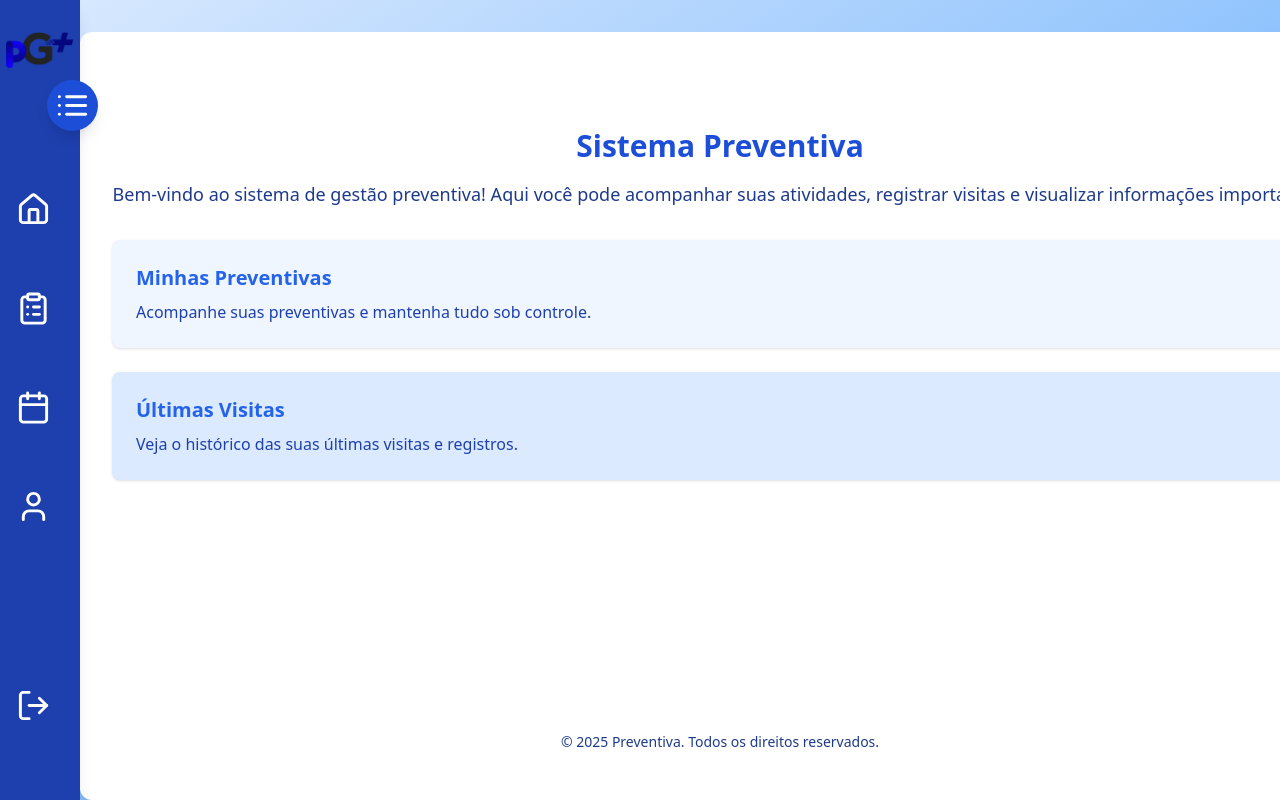
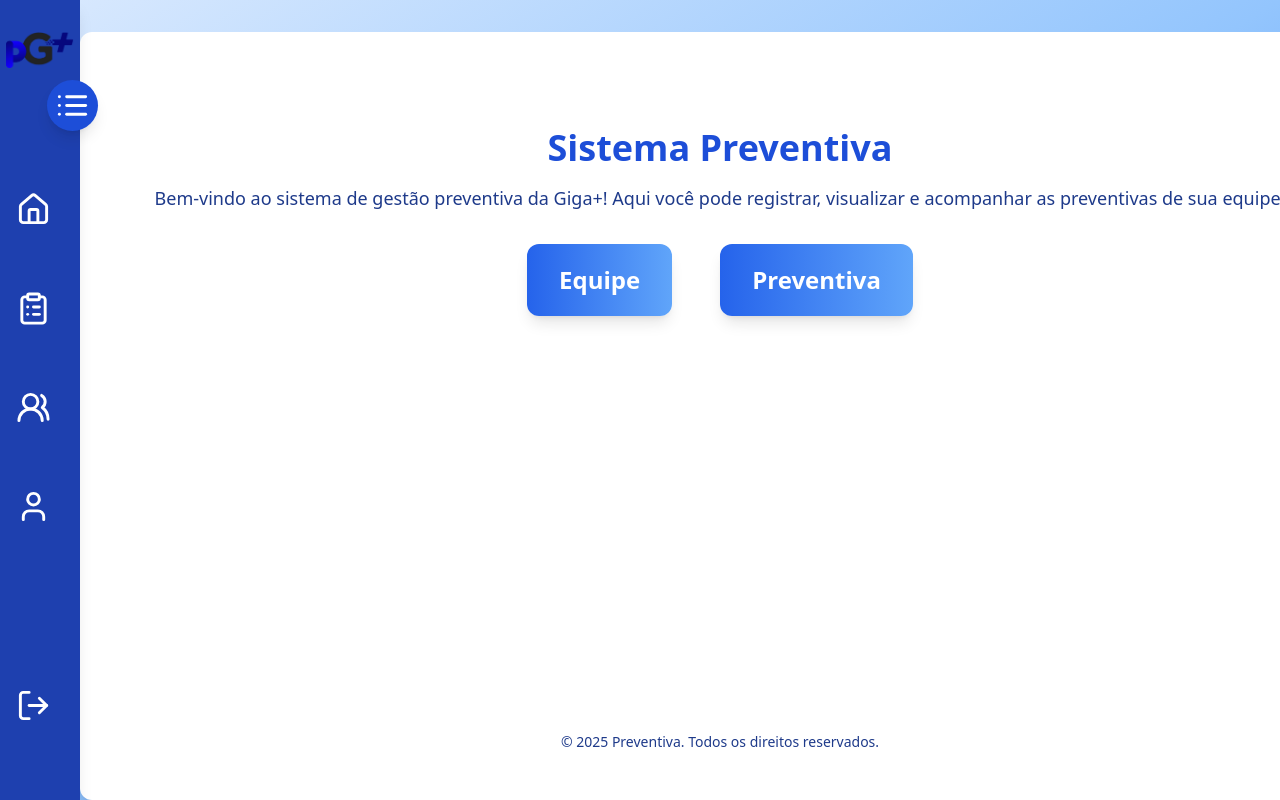
Before and after one commit to barbrete/frontend-sistema-preventiva, a Next.js app: page /pagina_principal in a window 1280 px wide. Shown: the top 800 px of the page. Built offline with nearby package versions, Linux system fonts and the light colour scheme; no server answers.

Commit message:
Adicionado botoes iniciais

```diff
--- a/src/app/pagina_principal/page.tsx
+++ b/src/app/pagina_principal/page.tsx
@@ -1,10 +1,12 @@
-"use client"
+'use client'
 import React, { useState } from "react";
+import { useRouter } from "next/navigation";
+import Header from "@/components/Header";
 import Menu from "@/components/Menu";
-import Header from "@/components/Header";
 
 export default function PaginaPrincipal() {
     const [open, setOpen] = useState(false);
+    const router = useRouter();
 
     const menuMargin = open ? "ml-80 md:ml-64 sm:ml-45" : "ml-20 md:ml-20 sm:ml-16";
     const headerPadding = "pt-24";
@@ -14,20 +16,28 @@ export default function PaginaPrincipal() {
             <Menu open={open} setOpen={setOpen} />
             <Header open={open} />
             <main className={`flex-1 w-full bg-white rounded-xl shadow-lg p-8 flex flex-col items-center mt-8 transition-all duration-300 ${menuMargin} ${headerPadding}`}>
-                <h1 className="text-3xl font-bold text-blue-700 mb-4">Sistema Preventiva</h1>
+                <h1 className="text-4xl font-bold text-blue-700 mb-4">Sistema Preventiva</h1>
                 <p className="text-lg text-blue-900 mb-8 text-center">
-                    Bem-vindo ao sistema de gestão preventiva! Aqui você pode acompanhar suas atividades, registrar visitas e visualizar informações importantes.
+                    Bem-vindo ao sistema de gestão preventiva da Giga+! Aqui você pode registrar, visualizar e acompanhar as preventivas de sua equipe.
                 </p>
-                <div className="w-full flex flex-col gap-6">
-                    <section className="bg-blue-50 rounded-lg p-6 shadow">
-                        <h2 className="text-xl font-semibold text-blue-600 mb-2">Minhas Preventivas</h2>
-                        <p className="text-blue-800">Acompanhe suas preventivas e mantenha tudo sob controle.</p>
-                    </section>
-                    <section className="bg-blue-100 rounded-lg p-6 shadow">
-                        <h2 className="text-xl font-semibold text-blue-600 mb-2">Últimas Visitas</h2>
-                        <p className="text-blue-800">Veja o histórico das suas últimas visitas e registros.</p>
-                    </section>
+
+                <div className="flex gap-12">
+                    <button
+                        onClick={() => router.push("/equipe")}
+                        className="mb-8 px-8 py-5 rounded-xl bg-gradient-to-r from-blue-600 to-blue-400 text-white text-2xl font-bold shadow-lg hover:scale-105 hover:from-blue-700 hover:to-blue-500 transition-all duration-200"
+                    >
+                        Equipe
+                    </button>
+
+                    <button
+                        onClick={() => router.push("/preventiva")}
+                        className="mb-8 px-8 py-5 rounded-xl bg-gradient-to-r from-blue-600 to-blue-400 text-white text-2xl font-bold shadow-lg hover:scale-105 hover:from-blue-700 hover:to-blue-500 transition-all duration-200"
+                    >
+                        Preventiva
+                    </button>
                 </div>
+
+
                 <footer className="mt-auto py-4 text-blue-900 text-sm">
                     &copy; {new Date().getFullYear()} Preventiva. Todos os direitos reservados.
                 </footer>
--- a/src/components/Menu.tsx
+++ b/src/components/Menu.tsx
@@ -1,7 +1,7 @@
 "use client";
 import React, { useState } from "react";
 import Link from "next/link";
-import { Home, ClipboardList, Calendar, User, PanelRightOpen, List, LogOut } from "lucide-react";
+import { Home, ClipboardList, Calendar, User, PanelRightOpen, List, LogOut, Users, Users2, UserCog } from "lucide-react";
 import { useRouter } from "next/navigation";
 import { logOut } from "@/services/auth";
 import ConfirmacaoSair from "./modal/ConfirmacaoSair";
@@ -71,8 +71,8 @@ export default function Menu({ open, setOpen }) {
                         href="/visitas"
                         className="flex items-center gap-10 font-semibold text-2xl pl-2"
                     >
-                        <Calendar size={sizeIcon} />
-                        {open && <span>Visitas</span>}
+                        <Users2 size={sizeIcon} />
+                        {open && <span>Equipe</span>}
                     </Link>
                 </li>
                 <li className="hover:bg-white transition-colors py-4 hover:text-blue-800">
```
